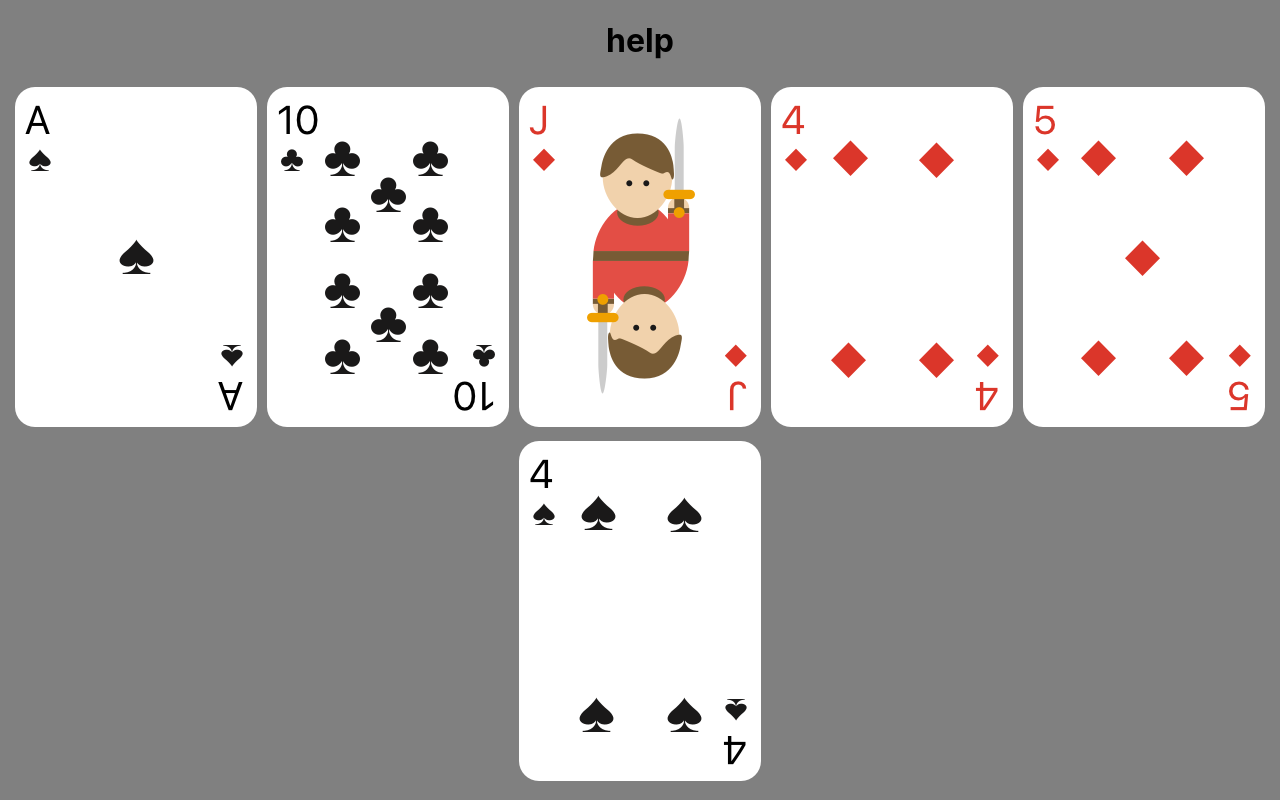
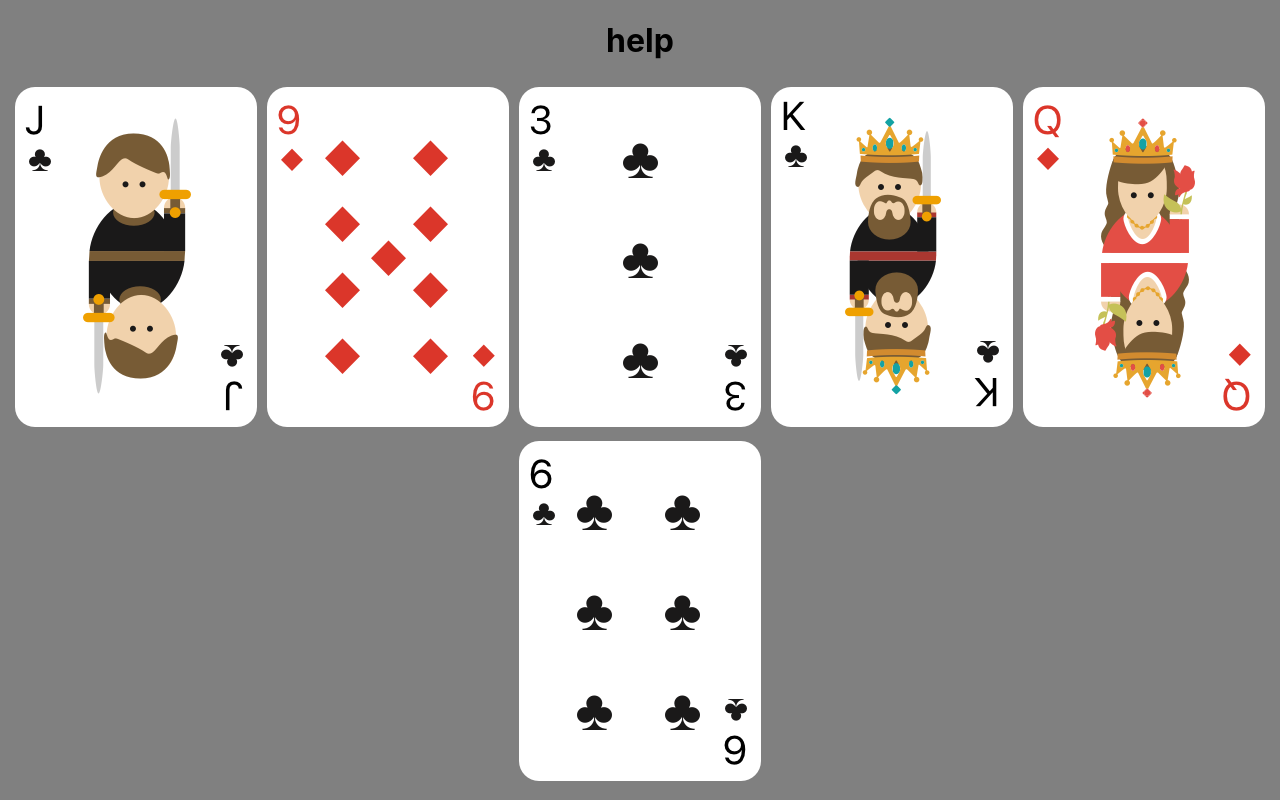
Before and after one commit to flossingmage/durak, a React (Create React App) app: page / in a window 1280 px wide. Built offline with nearby package versions, Linux system fonts and the light colour scheme.

Commit message:
added a couple of new arrays, fixed a bug

```diff
--- a/src/Comp/durak/durak.tsx
+++ b/src/Comp/durak/durak.tsx
@@ -63,11 +63,14 @@ const Durak = () => {
     const values = ['2', '3', '4', '5', '6', '7', '8', '9', '10', 'j', 'q', 'k', 'a']
     const images = [S2, S3, S4, S5, S6, S7, S8, S9, S10, SJ, SQ, SK, SA, D2, D3, D4, D5, D6, D7, D8, D9, D10, DJ, DQ, DK, DA, H2, H3, H4, H5, H6, H7, H8, H9, H10, HJ, HQ, HK, HA, C2, C3, C4, C5, C6, C7, C8, C9, C10, CJ, CQ, CK, CA]
     const deck: card[] = []
+    const attack: card[] = []
+    const defend: card[] = []
+    const cardsInPlay: card[] = []
     let i = 0
     for (const suit of suits) {
         for (const value of values) {
-            ++i;
         deck.push({ suit, value, img: images[i]})
+        ++i;
         }
     }
     for (let i = deck.length - 1; i > 0; i--) {
@@ -94,15 +97,14 @@ const Durak = () => {
         <div className='container'>
             <h1>help</h1>
             <div className="board">
-
             </div>
             <div className="Hand">
-            <img className="card" src={drawCard().img} alt="" />
-            <img className="card" src={drawCard().img} alt="" />
-            <img className="card" src={drawCard().img} alt="" />
-            <img className="card" src={drawCard().img} alt="" />
-            <img className="card" src={drawCard().img} alt="" />
-            <img className="card" src={drawCard().img} alt="" />
+            <img className="card" src={player.cards[0].img} alt="" id="0" />
+            <img className="card" src={player.cards[1].img} alt="" id="1" />
+            <img className="card" src={player.cards[2].img} alt="" id="2" />
+            <img className="card" src={player.cards[3].img} alt="" id="3" />
+            <img className="card" src={player.cards[4].img} alt="" id="4" />
+            <img className="card" src={player.cards[5].img} alt="" id="5" />
          </div>
         </div>
     );
```
